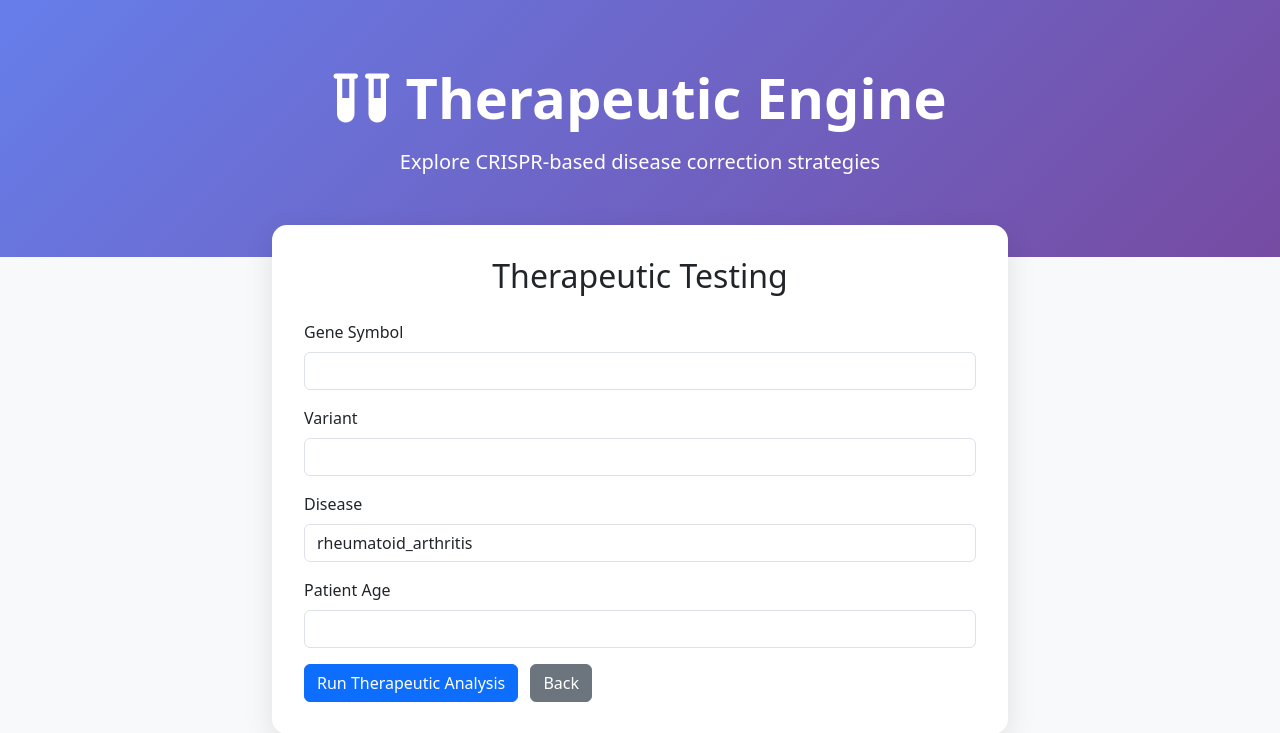
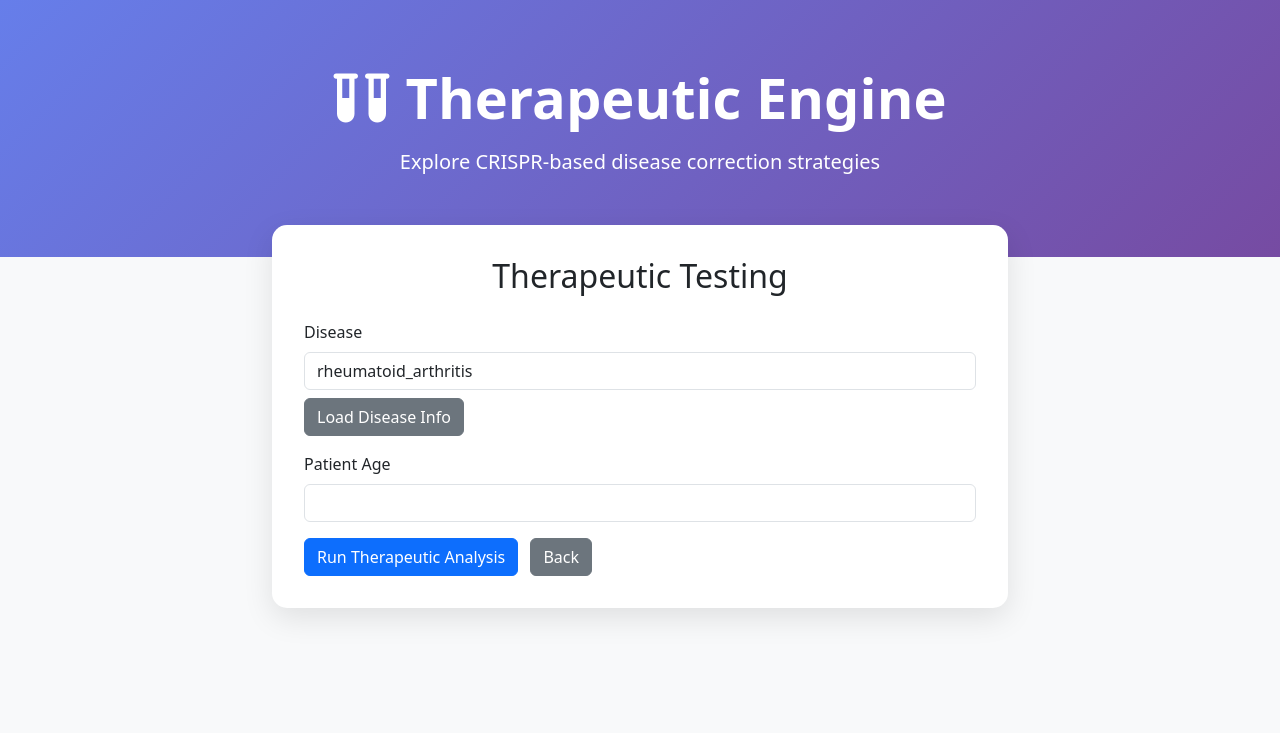
Before and after one commit to TimRhr/EnhancementEngine, a Flask app: page /therapeutic in a window 1280 px wide. Shown: the top 733 px of the page. Run offline with Flask 3, Linux system fonts and the light colour scheme.

Commit message:
Add confirm disease step in therapeutic form

```diff
--- a/templates/therapeutic.html
+++ b/templates/therapeutic.html
@@ -60,6 +60,7 @@
     {% endif %}
 
     <form method="post">
+        <div id="gene-variant-section" style="display:none;">
             <div class="mb-3">
                 <label for="gene" class="form-label">Gene Symbol</label>
                 <input list="gene-list" type="text" class="form-control" id="gene" name="gene" required autocomplete="off">
@@ -71,10 +72,14 @@
                 <input list="variant-list" type="text" class="form-control" id="variant" name="variant" autocomplete="off">
                 <datalist id="variant-list"></datalist>
             </div>
+        </div>
         <div class="mb-3">
             <label for="disease" class="form-label">Disease</label>
             <input list="disease-list" class="form-control" id="disease" name="disease" value="rheumatoid_arthritis" autocomplete="off">
             <datalist id="disease-list"></datalist>
+            <button type="button" id="confirm-disease" class="btn btn-secondary mt-2">
+                Load Disease Info
+            </button>
         </div>
         <div class="mb-3">
             <label for="age" class="form-label">Patient Age</label>
@@ -164,26 +169,25 @@
     document.addEventListener('DOMContentLoaded', () => {
         const diseaseInput = document.getElementById('disease');
         const geneInput = document.getElementById('gene');
+        const geneVariantSection = document.getElementById('gene-variant-section');
+        const confirmBtn = document.getElementById('confirm-disease');
         updateDiseaseList('');
-        updateGeneList(diseaseInput.value);
+        if (geneVariantSection) geneVariantSection.style.display = 'none';
+        if (confirmBtn) {
+            confirmBtn.addEventListener('click', () => {
+                const disease = diseaseInput.value.trim();
+                if (disease) {
+                    updateGeneList(disease);
+                    geneVariantSection.style.display = 'block';
+                }
+            });
+        }
         diseaseInput.addEventListener('input', () => {
             clearTimeout(diseaseTimeout);
             diseaseTimeout = setTimeout(() => {
                 updateDiseaseList(diseaseInput.value);
             }, 100);
         });
-        diseaseInput.addEventListener('change', () => {
-            updateGeneList(diseaseInput.value);
-        });
-        diseaseInput.addEventListener('blur', () => {
-            updateGeneList(diseaseInput.value);
-        });
-        const form = diseaseInput.closest('form');
-        if (form) {
-            form.addEventListener('submit', () => {
-                updateGeneList(diseaseInput.value);
-            });
-        }
         geneInput.addEventListener('change', () => {
             updateVariantList(geneInput.value);
         });
```
Lines whose indentation alone changed are shown as unchanged.
